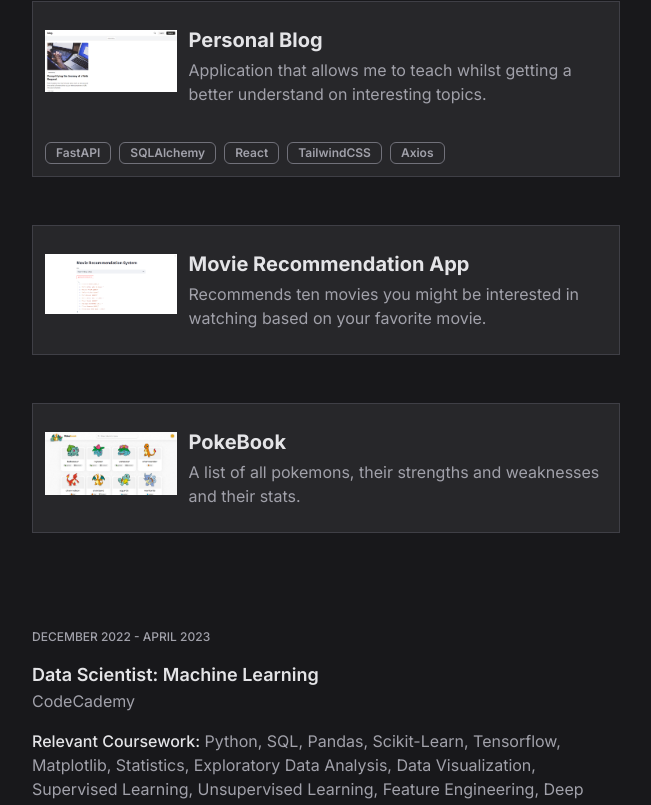
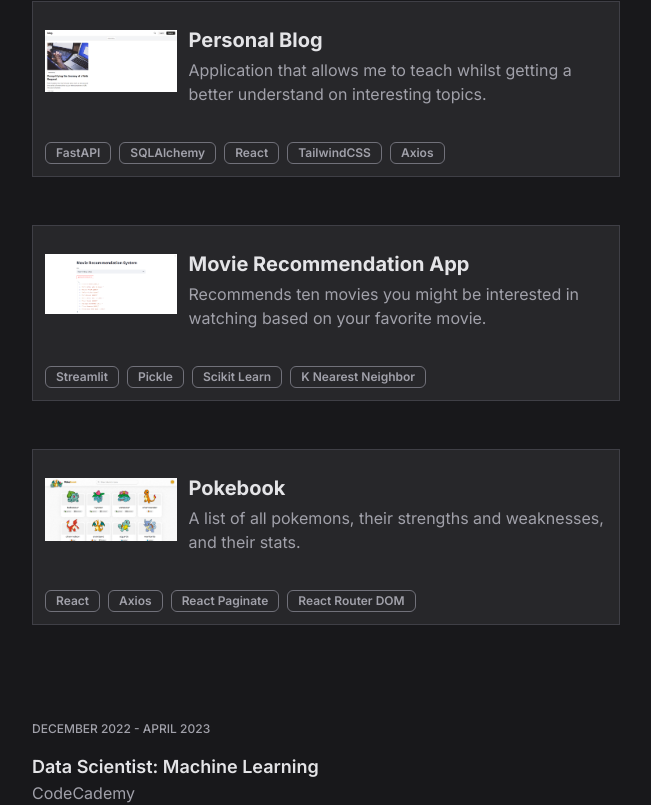
Before and after one commit to des-afari/Portfolio, a React (Vite) app: page / in a window 1280 px wide. Shown: the part 463-1268 px from the top of the page, without its empty margins (612-1263 px from the left). Built offline with nearby package versions, Linux system fonts and the light colour scheme; a web font is replaced by a local one.

Commit message:
projects edited

```diff
--- a/src/components/Projects.tsx
+++ b/src/components/Projects.tsx
@@ -27,21 +27,33 @@ const Projects: FC = () => {
           </div>
         </a>
         <a href="https://desmonda-movie-recommendation-system.hf.space/" target='_blank'>
-          <div className='lg:grid lg:grid-cols-4 lg:gap-x-3 space-y-2 lg:space-y-0 px-3 py-4 lg:py-6 bg-zinc-800 border border-zinc-700'>
+          <div className='lg:grid lg:grid-cols-4 lg:gap-x-3 space-y-2 lg:space-y-0 px-3 py-4 lg:py-6 bg-zinc-800 border border-b-0 border-zinc-700'>
             <img src={recImage} className='col-span-1 w-[55%] lg:w-full lg:mt-1' alt="recommender project image" />
             <div className='col-span-3 pt-2 lg:pt-0 lg:space-y-1'>
-              <h3 className='text-zinc-200 font-semibold text-lg lg:text-xl lg:font-bold'>Movie Recommendation App</h3>
+              <h1 className='text-zinc-200 font-semibold text-lg lg:text-xl lg:font-bold'>Movie Recommendation App</h1>
               <p className='lg:text-base'>Recommends ten movies you might be interested in watching based on your favorite movie.</p>
             </div>
           </div>
+          <div className='text-xs p-3 flex gap-2 flex-wrap bg-zinc-800 border border-t-0 border-zinc-700'>
+            <span className='items-center rounded-md border border-zinc-500 px-2.5 py-0.5 text-xs font-semibold'>Streamlit</span>
+            <span className='items-center rounded-md border border-zinc-500 px-2.5 py-0.5 text-xs font-semibold'>Pickle</span>
+            <span className='items-center rounded-md border border-zinc-500 px-2.5 py-0.5 text-xs font-semibold'>Scikit Learn</span>
+            <span className='items-center rounded-md border border-zinc-500 px-2.5 py-0.5 text-xs font-semibold'>K Nearest Neighbor</span>
+          </div>
         </a>
         <a href="https://pokebook-delta.vercel.app/" target='_blank'>
-          <div className='lg:grid lg:grid-cols-4 lg:gap-x-3 space-y-2 lg:space-y-0 px-3 py-4 lg:py-6 bg-zinc-800 border border-zinc-700'>
+          <div className='lg:grid lg:grid-cols-4 lg:gap-x-3 space-y-2 lg:space-y-0 px-3 py-4 lg:py-6 bg-zinc-800 border border-b-0 border-zinc-700'>
             <img src={pokeImage} className='col-span-1 w-[55%] lg:w-full lg:mt-1' alt="pokebook project image" />
             <div className='col-span-3 pt-2 lg:pt-0 lg:space-y-1'>
-              <h3 className='text-zinc-200 font-semibold text-lg lg:text-xl lg:font-bold'>PokeBook</h3>
-              <p className='lg:text-base'>A list of all pokemons, their strengths and weaknesses and their stats.</p>
+              <h3 className='text-zinc-200 font-semibold text-lg lg:text-xl lg:font-bold'>Pokebook</h3>
+              <p className='lg:text-base'>A list of all pokemons, their strengths and weaknesses, and their stats.</p>
             </div>
+          </div>
+          <div className='text-xs p-3 flex gap-2 flex-wrap bg-zinc-800 border border-t-0 border-zinc-700'>
+            <span className='items-center rounded-md border border-zinc-500 px-2.5 py-0.5 text-xs font-semibold'>React</span>
+            <span className='items-center rounded-md border border-zinc-500 px-2.5 py-0.5 text-xs font-semibold'>Axios</span>
+            <span className='items-center rounded-md border border-zinc-500 px-2.5 py-0.5 text-xs font-semibold'>React Paginate</span>
+            <span className='items-center rounded-md border border-zinc-500 px-2.5 py-0.5 text-xs font-semibold'>React Router DOM</span>
           </div>
         </a>
       </div>
```
